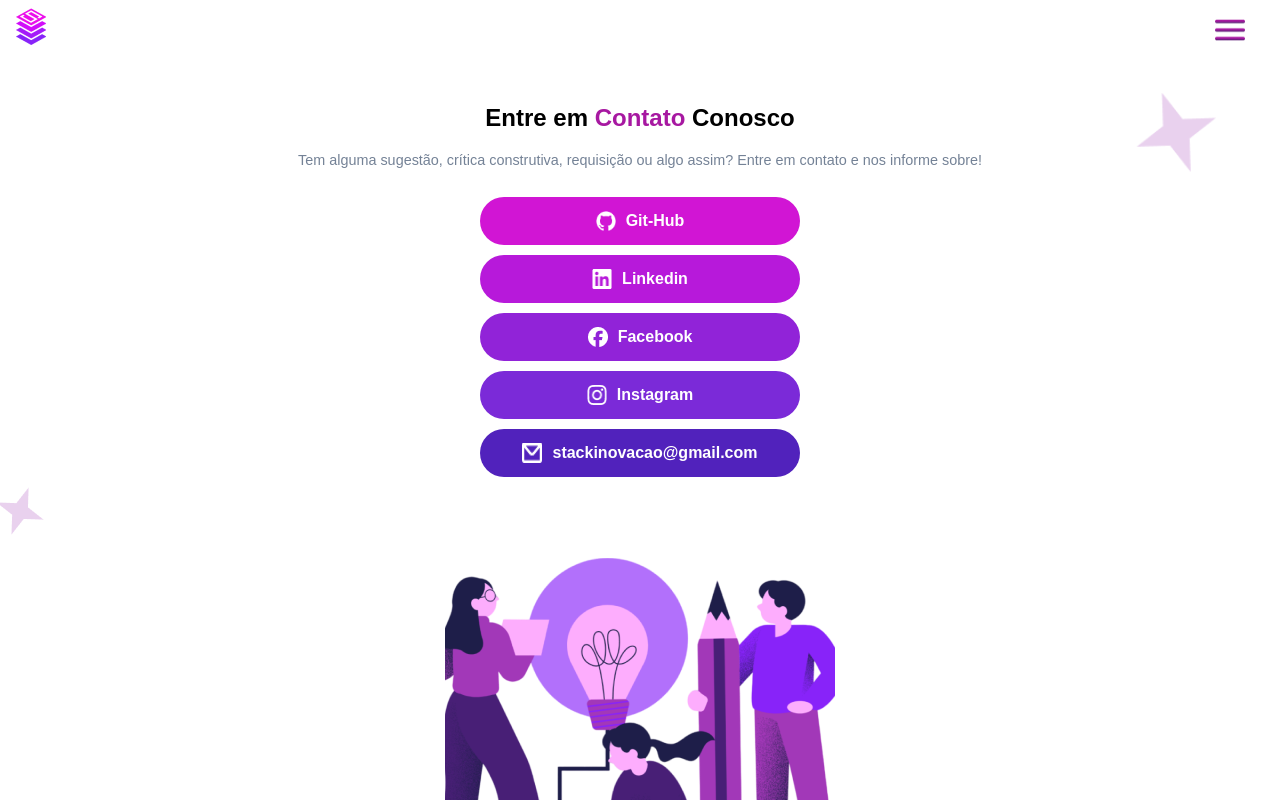
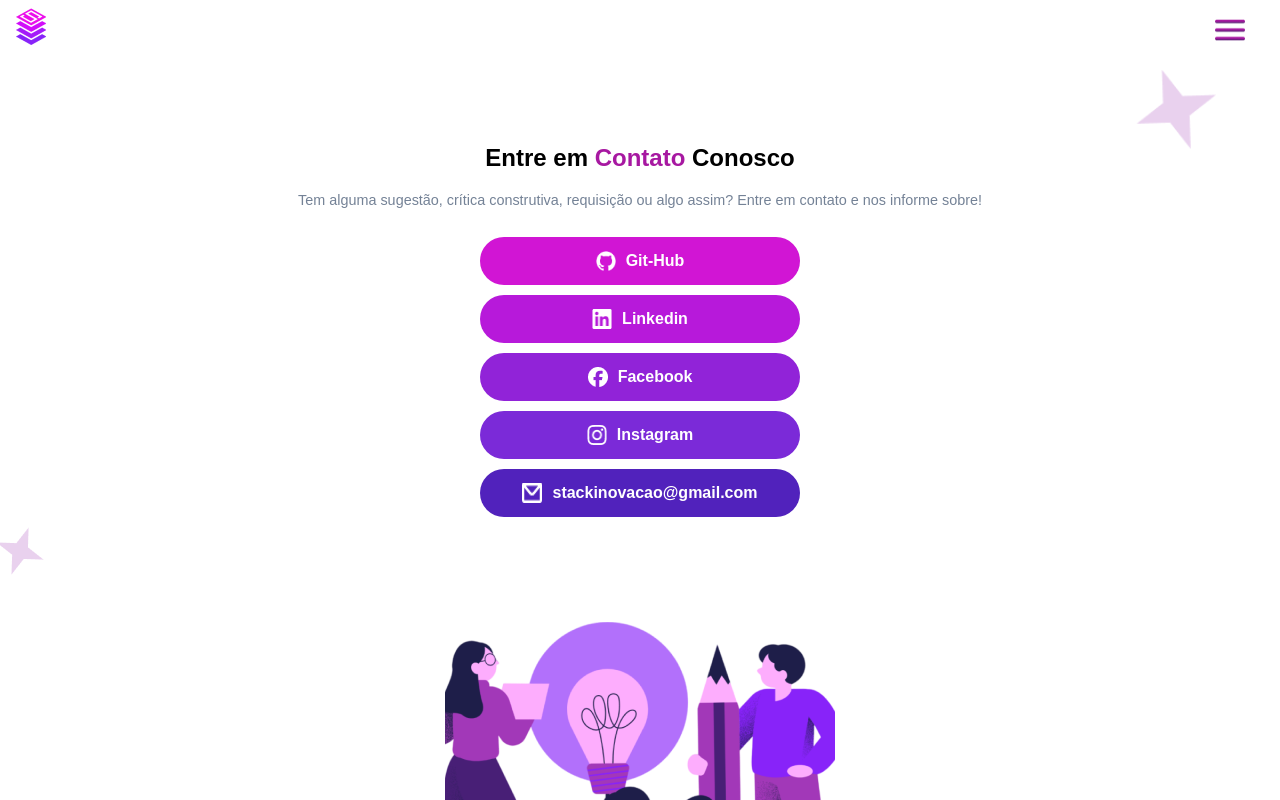
Before and after one commit to Tevezx/stacksite, a React (Vite) app: page /stacksite/contato in a window 1280 px wide. Shown: the top 800 px of the page. Built offline with nearby package versions, Linux system fonts and the light colour scheme.

Commit message:
Resolução menores concluidas

```diff
--- a/Components/Footer/Footer.jsx
+++ b/Components/Footer/Footer.jsx
@@ -20,8 +20,8 @@ export default function Footer(){
                     <ul className="lista">
                         <li><Link to="/">Home</Link></li>
                         <li><Link to="/empresa">Sobre nossa empresa</Link></li>
-                        <li><Link href="/equipe">Nossa equipe</Link></li>
-                        <li><Link href="/solucoesç/mjlk">Soluções</Link></li>
+                        <li><Link to="/equipe">Nossa equipe</Link></li>
+                        <li><Link to="/solucoes">Soluções</Link></li>
                         <li><Link to="/contato">Contato</Link></li>
                     </ul>
                 </div>
--- a/Style/Contato/Contato.css
+++ b/Style/Contato/Contato.css
@@ -1,7 +1,7 @@
 :root {
     --maincolor: #FFF;
     --descricao: #748296;
-    --link: #e94f89;
+    --link: #5F2278;
     --black: black;
 }
 
@@ -38,7 +38,7 @@
 
 .star-icon {
     position: absolute;
-    top: 10%;
+    top: 7%;
     right: 5%;
     width: 80px;
     height: auto;
@@ -72,7 +72,7 @@
 .contact-title, .contact-highlight, .contact-subtitle {
     font-size: 1.5rem;
     text-align: center;
-    margin-top: 80px;
+    margin-top: 120px;
 }
 
 .contact-subtitle, .contact-highlight {
@@ -101,7 +101,7 @@
     display: flex;
     align-items: center;
     justify-content: center;
-    margin-top: 1rem;
+    margin-top: 2.5rem;
     z-index: 1;
     position: relative;
     margin-bottom: 1.10em;
--- a/Style/Empresa/Empresa.css
+++ b/Style/Empresa/Empresa.css
@@ -1,7 +1,7 @@
 :root {
     --maincolor: #FFF;
     --subcolor: black;
-    --roxo: #e94f89;
+    --roxo: #5F2278;
     --descricao: #748296;
 }
 
--- a/Style/Equipe/Equipe.css
+++ b/Style/Equipe/Equipe.css
@@ -1,7 +1,7 @@
 :root {
     --maincolor: #FFF;
     --subcolor: black;
-    --roxo: #e94f89;
+    --roxo: #5F2278;
     --descricao: #748296;
 }
 
@@ -146,7 +146,7 @@
     position: relative;
 }
 
-.team-slide{
+.team-slide {
     margin-top: 30px;
 }
 
@@ -175,10 +175,19 @@
     cursor: pointer;
     padding: 10px;
     transition: background-color 0.3s ease;
+    outline: none;
+}
+
+.carousel-button:focus {
+    outline: none;
 }
 
 .carousel-button:hover {
     background-color: rgba(233, 79, 137, 0.2);
+}
+
+.carousel-button:active {
+    background-color: transparent;
 }
 
 .carousel-dots-team {
--- a/Style/Footer/Footer.css
+++ b/Style/Footer/Footer.css
@@ -1,6 +1,6 @@
 :root {
     --main-color: #FFF;
-    --roxo: #A718A1;
+    --roxo: #5F2278;
     --rosa: #4B0082;
     --linha: #978383;
 }
--- a/Style/Home/Home.css
+++ b/Style/Home/Home.css
@@ -1,7 +1,7 @@
 :root{
     --maincolor: #FFF;
     --descricao: #748296;
-    --link: #e94f89;
+    --link: #5F2278;
 }
 
 .home-container {
--- a/Style/Solucoes/Solucoes.css
+++ b/Style/Solucoes/Solucoes.css
@@ -1,7 +1,7 @@
 :root {
     --maincolor: #FFF;
     --descricao: #748296;
-    --link: #e94f89;
+    --link: #5F2278;
     --black: black;
 }
 
@@ -21,7 +21,7 @@
 }
 
 .textInicial{
-    line-height: 1.7;
+    line-height: 1.5em;
     font-size: 14px;
     color: var(--descricao);
     word-spacing: 5px;
```
